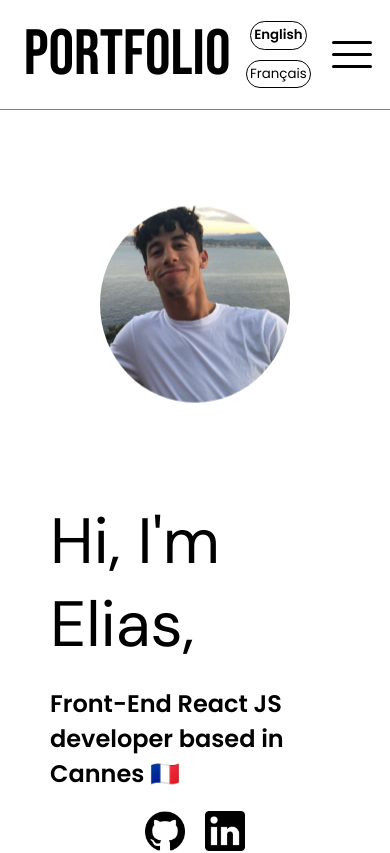
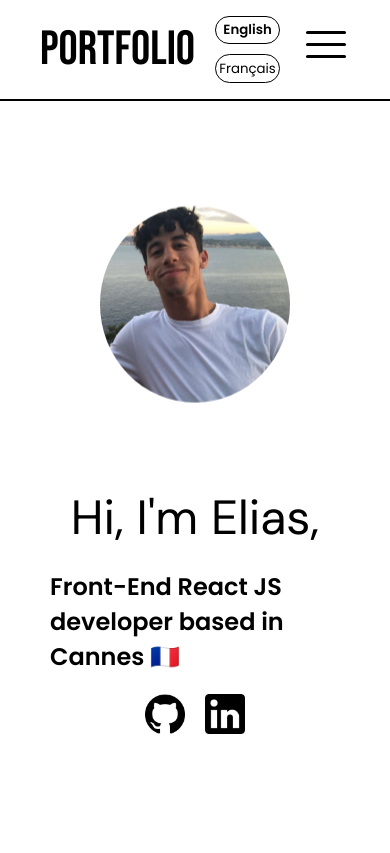
Before and after one commit to elias06110/Portfolio-Elias-Benabou, a React (Create React App) app: page / in a window 390 px wide. Shown: the top 853 px of the page. Built offline with nearby package versions, Linux system fonts and the light colour scheme.

Commit message:
Corrections sur le responsive

```diff
--- a/src/App.scss
+++ b/src/App.scss
@@ -1,17 +1,31 @@
 @import url("https://fonts.googleapis.com/css2?family=Poppins:wght@300;400;500;600&display=swap");
 
+html{
+  overflow-x:hidden;
+  max-width: 100%;
+}
+
 body {
-  margin: 0 auto;
+  margin: 0 ;
   font-family: "Poppins", sans-serif;
+  overflow-x: hidden;
+  position: relative;
+}
+
+.gap{
+  gap: 20px;
 }
 
 #header {
-  width: 100%;
   position: fixed;
-  border-bottom: 1px solid gray;
   background-color: white;
   top: 0;
   z-index: 1000;
+  width: 100%;
+}
+
+.hide-nav {
+  border-bottom:2px solid black ;
 }
 
 h1,
@@ -92,10 +106,11 @@ nav,
 .nav-links {
   display: flex;
   align-items: center;
-  justify-content: space-around;
+  justify-content: center;
   list-style: none;
   text-decoration: none;
   padding: 1rem;
+  gap: 50px;
 }
 
 .nav-links {
@@ -103,6 +118,13 @@ nav,
   font-size: 1.5rem;
   text-decoration: none;
 }
+
+.bar {
+  width: 1.5px;
+  height: 40px;
+  background-color: black;
+}
+
 
 .navbar-burger {
   width: 40px;
@@ -132,6 +154,11 @@ a:hover {
   transform: scale(1.2);
 }
 
+.burger{
+  width: 50px;
+  height: 50px;
+}
+
 .description {
   gap: 50px;
   padding-bottom: 100px;
@@ -147,7 +174,7 @@ a:hover {
   width: 250px;
   border-radius: 50%;
   object-fit: cover;
-  z-index: 1;
+  z-index: -99;
   animation-name: floating;
   animation-duration: 3s;
   animation-iteration-count: infinite;
@@ -327,45 +354,15 @@ a:hover {
   margin-top: 50px;
 }
 
-@media screen and (max-width: 500px) {
-  .contact-details {
-    flex-direction: column;
-    gap: 0px;
-  }
-}
-
-.input {
-  border-radius: 2rem;
-  font-family: "Poppins", sans-serif;
-  height: 20px;
-  padding: 1rem;
-}
 
 .input1 {
   border-radius: 2rem;
   padding: 1rem;
-  width: 50%;
+
+  height: 150px;
   font-family: "Poppins", sans-serif;
 }
 
-.form {
-  gap: 20px;
-}
-
-.btn-form {
-  display: flex;
-  align-items: center;
-  justify-content: center;
-  cursor: pointer;
-  width: 50%;
-  height: 50px;
-  border-radius: 2rem;
-  margin-bottom: 50px;
-  margin-top: 20px;
-  background-color: white;
-  border: solid black 1px;
-  font-family: "Poppins", sans-serif;
-}
 
 .tech {
   display: flex;
@@ -381,12 +378,6 @@ a:hover {
   gap: 20px;
 }
 
-.bar {
-  width: 1.5px;
-  height: 40px;
-  background-color: black;
-}
-
 .trad {
   cursor: pointer;
   border-radius: 2rem;
@@ -394,6 +385,7 @@ a:hover {
   border: solid black 1px;
   font-family: "Poppins", sans-serif;
   padding: 0.75rem;
+  width: 100%;
 }
 
 .trad-container {
@@ -404,16 +396,14 @@ a:hover {
   gap: 10px;
 }
 
-@media screen and (max-width: 888px) {
-  .trad-container {
-    flex-direction: column;
-  }
+@media screen and (max-width: 1200px) {
+.nav-links{
+  display: grid;
+  grid-template-columns: repeat(2, 1fr); /* Deux colonnes égales */
+  grid-template-rows: repeat(2, auto) auto;
+}
 }
 
-.elias {
-  font-family: "Bebas Neue", sans-serif;
-  margin: 0;
-}
 
 @media screen and (max-width: 768px) {
   .project-links {
@@ -429,13 +419,14 @@ a:hover {
     height: 100vh;
     right: -150vw;
     visibility: hidden;
-
+padding: 0;
     gap: 60px;
     background-color: white;
     margin: 0;
   }
   .project-container {
     padding: 2rem;
+    width: 60%;
   }
 
   p {
@@ -491,6 +482,7 @@ a:hover {
   }
   .photo {
     width: 190px;
+
   }
 
   .burger-bar,
@@ -538,3 +530,79 @@ a:hover {
     padding-bottom: 100px;
   }
 }
+
+
+@media screen and (max-width: 500px) {
+  .contact-details {
+    flex-direction: column;
+    gap: 0px;
+  }
+  .input1{
+    width: 70%;
+  }
+  h1{
+    font-size: 3rem;
+  }
+
+  .hide-nav{
+    gap: 20px;
+  }
+}
+
+.input {
+  border-radius: 2rem;
+  font-family: "Poppins", sans-serif;
+  height: 20px;
+  padding: 1rem;
+}
+
+
+.form {
+  gap: 20px;
+}
+
+.btn-form {
+  display: flex;
+  align-items: center;
+  justify-content: center;
+  cursor: pointer;
+  width: 50%;
+  height: 50px;
+  border-radius: 2rem;
+  margin-bottom: 50px;
+  margin-top: 20px;
+  background-color: white;
+  border: solid black 1px;
+  font-family: "Poppins", sans-serif;
+}
+
+
+
+
+
+
+@media screen and (max-width: 888px) {
+  .trad-container {
+    flex-direction: column;
+  }
+}
+
+.elias {
+  font-family: "Bebas Neue", sans-serif;
+  margin: 0;
+}
+
+
+.footer{
+  width: 100%;
+  height: 100px;
+  background-color: black;
+  display: flex;
+  justify-content: center;
+  align-items: center;
+}
+
+
+.rights{
+  color: white;
+}
--- a/src/components/about.jsx
+++ b/src/components/about.jsx
@@ -1,5 +1,5 @@
 import education from "../images/education.png";
-
+import open from "../images/open.png"
 import { useTranslation } from "react-i18next";
 
 export default function About() {
@@ -20,7 +20,7 @@ export default function About() {
             <h2>{t("description.education")}</h2>
             <img className="icon" src={education}></img>
             </div>
-            <h3>{t("description.program")}</h3>
+           <div className="flex gap"> <h3>{t("description.program")}</h3> <img className="icon" src={open}></img></div>
             <h3>{t("description.self")}</h3>
           </div>
         </div>
--- a/src/components/contact.jsx
+++ b/src/components/contact.jsx
@@ -40,7 +40,7 @@ export default function Contact() {
           </p>
           <img className="icon" src={LinkedIn}></img>
           <p>
-            <a href="#"></a>LinkedIn
+            <a href="https://www.linkedin.com/in/elias-benabou-3782502b7/">LinkedIn</a>
           </p>
         </div>
       </div>
--- /dev/null
+++ b/src/components/footer.jsx
@@ -0,0 +1,9 @@
+export default function Footer() {
+  return (
+    <footer>
+      <div className="footer">
+        <p className="rights">Réalisé par Elias Benabou</p>
+      </div>
+    </footer>
+  );
+}
--- a/src/components/nav.jsx
+++ b/src/components/nav.jsx
@@ -23,25 +23,7 @@ function Navbar() {
     <header id="header">
       <nav className={`${showLinks ? "show-nav" : "hide-nav"}`}>
       <h1 className="elias">Portfolio</h1>
-
-        <div className="trad-container">
-
-          {Object.keys(lngs).map((lng) => (
-            <button className="trad"
-              key={lng}
-              style={{
-                fontWeight: i18n.resolvedLanguage === lng ? "bold" : "normal",
-              }}
-              type="submit"
-              onClick={() => i18n.changeLanguage(lng)}
-            >
-              {lngs[lng].nativeName}
-            </button>
-          ))}
-        </div>
-
-
-        <ul className="nav-links flex">
+      <ul className="nav-links flex">
           <li>
             <a href="#profil" onClick={handleLinkClick}>
               {t("description.home")}
@@ -68,9 +50,29 @@ function Navbar() {
             </a>
           </li>
         </ul>
+        <div className="trad-container">
+
+          {Object.keys(lngs).map((lng) => (
+            <button className="trad"
+              key={lng}
+              style={{
+                fontWeight: i18n.resolvedLanguage === lng ? "bold" : "normal",
+              }}
+              type="submit"
+              onClick={() => i18n.changeLanguage(lng)}
+            >
+              {lngs[lng].nativeName}
+            </button>
+          ))}
+        </div>
+
+
+
+        <div className="burger">
         <button className="navbar-burger" onClick={handleShowLinks}>
           <span className="burger-bar"></span>
         </button>
+        </div>
       </nav>
     </header>
   );
--- a/src/i18n.js
+++ b/src/i18n.js
@@ -94,7 +94,7 @@ i18n
             booki: `Booki, un projet où j'ai pris en charge le développement HTML et CSS, est un site web convivial qui simplifie le processus de recherche d'hébergements et d'activités dans n'importe quelle ville choisie. J'ai développé une interface intuitive qui améliore l'expérience utilisateur, permettant une exploration sans problème des options d'hébergement et des expériences locales.`,
             live:'Démo en temps réel',
             name:'Nom complet',
-            contact:'Me contacter ici',
+            contact:'Contactez moi ici',
             or:'Ou directement la',
             message:'Envoyer',
             subject:'Sujet'
--- a/src/pages/home.jsx
+++ b/src/pages/home.jsx
@@ -4,11 +4,9 @@ import About from "../components/about";
 import Projects from "../components/projects";
 import Contact from "../components/contact";
 import Experience from "../components/experience";
-
+import Footer from "../components/footer";
 
 export default function Home() {
-
-
   return (
     <div>
       <Navbar></Navbar>
@@ -17,6 +15,7 @@ export default function Home() {
       <Experience></Experience>
       <Projects></Projects>
       <Contact></Contact>
+      <Footer></Footer>
     </div>
   );
 }
```
Also changed, not shown: src/images/open.png (added).
